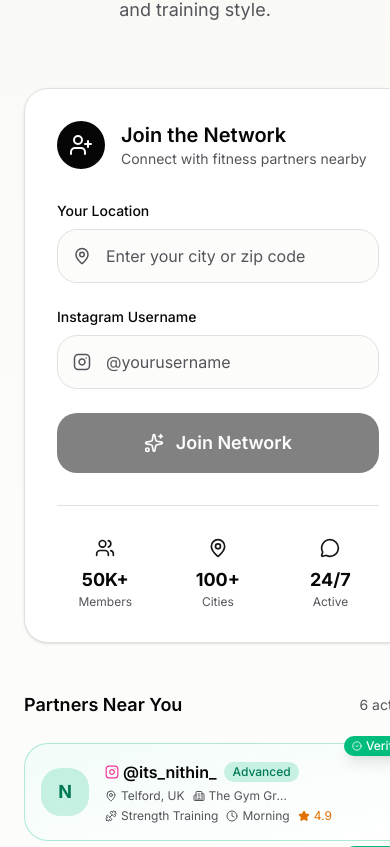
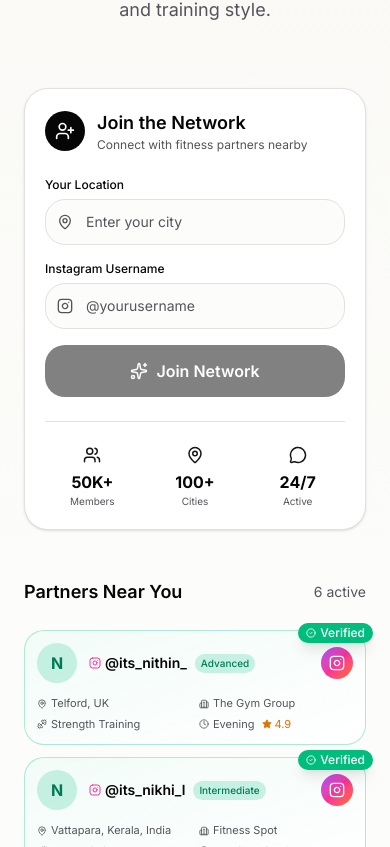
Before and after one commit to mailtovacancies-design/Fitacle-Web, a Next.js app: page / in a window 390 px wide. Shown: the part 8397-9244 px from the top of the page. Built offline with nearby package versions, Linux system fonts and the light colour scheme.

Commit message:
fix partner data and improve mobile layout
Update partner names and schedules; refine mobile layout for Join Network section and partner cards

```diff
--- a/components/fitacle/gym-partner.tsx
+++ b/components/fitacle/gym-partner.tsx
@@ -6,8 +6,8 @@ import { Users, MapPin, Instagram, Sparkles, UserPlus, Heart, MessageCircle, Dum
 
 // Real FITACLE community members
 const realPartners = [
-  { id: 1, username: "its_nithin_", location: "Telford, UK", gym: "The Gym Group", avatar: "N", focus: "Strength Training", level: "Advanced", rating: 4.9, schedule: "Morning", verified: true },
-  { id: 2, username: "its_nikhi_l", location: "Vattapar, Kerala, India", gym: "Fitness Spot", avatar: "N", focus: "Bodybuilding", level: "Intermediate", rating: 4.8, schedule: "Evening", verified: true },
+  { id: 1, username: "its_nithin_", location: "Telford, UK", gym: "The Gym Group", avatar: "N", focus: "Strength Training", level: "Advanced", rating: 4.9, schedule: "Evening", verified: true },
+  { id: 2, username: "its_nikhi_l", location: "Vattapara, Kerala, India", gym: "Fitness Spot", avatar: "N", focus: "Bodybuilding", level: "Intermediate", rating: 4.8, schedule: "Evening", verified: true },
   { id: 3, username: "razi_haroon", location: "Doha, Qatar", gym: "The Turbo Gym", avatar: "R", focus: "CrossFit", level: "Advanced", rating: 4.9, schedule: "Flexible", verified: true },
 ]
 
@@ -66,15 +66,15 @@ export function GymPartner() {
             viewport={{ once: true }}
             transition={{ duration: 0.8, ease: [0.22, 1, 0.36, 1] }}
             whileHover={{ y: -4 }}
-            className="bg-card rounded-3xl border border-border p-8 md:p-10 shadow-sm hover:shadow-xl transition-all duration-500"
+            className="bg-card rounded-2xl sm:rounded-3xl border border-border p-5 sm:p-8 md:p-10 shadow-sm hover:shadow-xl transition-all duration-500"
           >
-            <div className="flex items-center gap-4 mb-8">
-              <div className="p-3 rounded-2xl bg-foreground">
-                <UserPlus size={24} className="text-background" />
+            <div className="flex items-center gap-3 sm:gap-4 mb-6 sm:mb-8">
+              <div className="p-2.5 sm:p-3 rounded-xl sm:rounded-2xl bg-foreground">
+                <UserPlus size={20} className="text-background sm:w-6 sm:h-6" />
               </div>
               <div>
-                <h3 className="text-xl font-semibold text-foreground">Join the Network</h3>
-                <p className="text-sm text-muted-foreground">Connect with fitness partners nearby</p>
+                <h3 className="text-lg sm:text-xl font-semibold text-foreground">Join the Network</h3>
+                <p className="text-xs sm:text-sm text-muted-foreground">Connect with fitness partners nearby</p>
               </div>
             </div>
 
@@ -84,32 +84,32 @@ export function GymPartner() {
                   initial={{ opacity: 0 }}
                   animate={{ opacity: 1 }}
                   exit={{ opacity: 0 }}
-                  className="space-y-6"
+                  className="space-y-4 sm:space-y-6"
                 >
                   <div>
-                    <label className="block text-sm font-medium text-foreground mb-2">Your Location</label>
+                    <label className="block text-xs sm:text-sm font-medium text-foreground mb-1.5 sm:mb-2">Your Location</label>
                     <div className="relative">
-                      <MapPin size={18} className="absolute left-4 top-1/2 -translate-y-1/2 text-muted-foreground" />
+                      <MapPin size={16} className="absolute left-3 sm:left-4 top-1/2 -translate-y-1/2 text-muted-foreground sm:w-[18px] sm:h-[18px]" />
                       <input
                         type="text"
                         value={location}
                         onChange={(e) => setLocation(e.target.value)}
-                        placeholder="Enter your city or zip code"
-                        className="w-full py-3.5 pl-12 pr-4 bg-background border border-border rounded-xl text-foreground placeholder:text-muted-foreground focus:outline-none focus:ring-2 focus:ring-primary/20 focus:border-primary transition-all"
+                        placeholder="Enter your city"
+                        className="w-full py-3 sm:py-3.5 pl-10 sm:pl-12 pr-4 bg-background border border-border rounded-xl text-foreground text-sm sm:text-base placeholder:text-muted-foreground focus:outline-none focus:ring-2 focus:ring-primary/20 focus:border-primary transition-all"
                       />
                     </div>
                   </div>
 
                   <div>
-                    <label className="block text-sm font-medium text-foreground mb-2">Instagram Username</label>
+                    <label className="block text-xs sm:text-sm font-medium text-foreground mb-1.5 sm:mb-2">Instagram Username</label>
                     <div className="relative">
-                      <Instagram size={18} className="absolute left-4 top-1/2 -translate-y-1/2 text-muted-foreground" />
+                      <Instagram size={16} className="absolute left-3 sm:left-4 top-1/2 -translate-y-1/2 text-muted-foreground sm:w-[18px] sm:h-[18px]" />
                       <input
                         type="text"
                         value={instagram}
                         onChange={(e) => setInstagram(e.target.value)}
                         placeholder="@yourusername"
-                        className="w-full py-3.5 pl-12 pr-4 bg-background border border-border rounded-xl text-foreground placeholder:text-muted-foreground focus:outline-none focus:ring-2 focus:ring-primary/20 focus:border-primary transition-all"
+                        className="w-full py-3 sm:py-3.5 pl-10 sm:pl-12 pr-4 bg-background border border-border rounded-xl text-foreground text-sm sm:text-base placeholder:text-muted-foreground focus:outline-none focus:ring-2 focus:ring-primary/20 focus:border-primary transition-all"
                       />
                     </div>
                   </div>
@@ -119,9 +119,9 @@ export function GymPartner() {
                     whileTap={{ scale: 0.98 }}
                     onClick={handleJoin}
                     disabled={!location || !instagram}
-                    className="w-full py-4 bg-foreground text-background rounded-xl font-semibold text-lg flex items-center justify-center gap-3 hover:bg-foreground/90 transition-all disabled:opacity-50 disabled:cursor-not-allowed"
+                    className="w-full py-3.5 sm:py-4 bg-foreground text-background rounded-xl font-semibold text-base sm:text-lg flex items-center justify-center gap-2 sm:gap-3 hover:bg-foreground/90 transition-all disabled:opacity-50 disabled:cursor-not-allowed"
                   >
-                    <Sparkles size={20} />
+                    <Sparkles size={18} className="sm:w-5 sm:h-5" />
                     Join Network
                   </motion.button>
                 </motion.div>
@@ -146,16 +146,16 @@ export function GymPartner() {
             </AnimatePresence>
 
             {/* Stats */}
-            <div className="mt-8 pt-8 border-t border-border grid grid-cols-3 gap-4">
+            <div className="mt-6 sm:mt-8 pt-6 sm:pt-8 border-t border-border grid grid-cols-3 gap-2 sm:gap-4">
               {[
                 { icon: Users, label: "Members", value: "50K+" },
                 { icon: MapPin, label: "Cities", value: "100+" },
                 { icon: MessageCircle, label: "Active", value: "24/7" },
               ].map((stat, i) => (
                 <div key={i} className="text-center">
-                  <stat.icon size={20} className="text-primary mx-auto mb-2" />
-                  <div className="text-lg font-bold text-foreground">{stat.value}</div>
-                  <div className="text-xs text-muted-foreground">{stat.label}</div>
+                  <stat.icon size={18} className="text-primary mx-auto mb-1.5 sm:mb-2 sm:w-5 sm:h-5" />
+                  <div className="text-base sm:text-lg font-bold text-foreground">{stat.value}</div>
+                  <div className="text-[10px] sm:text-xs text-muted-foreground">{stat.label}</div>
                 </div>
               ))}
             </div>
@@ -183,7 +183,7 @@ export function GymPartner() {
                   viewport={{ once: true }}
                   transition={{ duration: 0.5, delay: index * 0.08, ease: [0.22, 1, 0.36, 1] }}
                   whileHover={{ y: -4, scale: 1.01 }}
-                  className={`relative bg-card rounded-2xl border p-4 hover:shadow-lg transition-all duration-300 group cursor-pointer ${
+                  className={`relative bg-card rounded-xl sm:rounded-2xl border p-3 sm:p-4 hover:shadow-lg transition-all duration-300 group cursor-pointer ${
                     partner.verified
                       ? "border-emerald-500/30 hover:border-emerald-500/50 bg-gradient-to-br from-emerald-500/5 to-transparent"
                       : "border-border hover:border-primary/30"
@@ -202,16 +202,55 @@ export function GymPartner() {
                     </motion.div>
                   )}
 
-                  <div className="flex items-center gap-4">
-                    <div className={`w-12 h-12 rounded-xl flex items-center justify-center text-lg font-bold transition-colors duration-300 ${
+                  {/* Mobile: Stack layout, Desktop: Row layout */}
+                  <div className="flex flex-col sm:flex-row sm:items-center gap-3 sm:gap-4">
+                    {/* Avatar and username row for mobile */}
+                    <div className="flex items-center gap-3 sm:block">
+                      <div className={`w-10 h-10 sm:w-12 sm:h-12 rounded-xl flex items-center justify-center text-base sm:text-lg font-bold transition-colors duration-300 shrink-0 ${
                         partner.verified
                           ? "bg-emerald-500/20 text-emerald-700 group-hover:bg-emerald-500 group-hover:text-white"
                           : "bg-accent text-foreground group-hover:bg-primary group-hover:text-primary-foreground"
                       }`}>
                         {partner.avatar}
                       </div>
+
+                      {/* Mobile: Username next to avatar */}
+                      <div className="sm:hidden flex-1 min-w-0">
+                        <div className="flex items-center gap-2 flex-wrap">
+                          <a
+                            href={`https://instagram.com/${partner.username}`}
+                            target="_blank"
+                            rel="noopener noreferrer"
+                            className="font-semibold text-sm text-foreground hover:text-primary transition-colors flex items-center gap-1"
+                          >
+                            <Instagram size={12} className="text-pink-500" />
+                            @{partner.username}
+                          </a>
+                          <span className={`px-1.5 py-0.5 rounded-full text-[10px] font-medium ${
+                            partner.verified
+                              ? "bg-emerald-500/20 text-emerald-700"
+                              : "bg-primary/10 text-primary"
+                          }`}>
+                            {partner.level}
+                          </span>
+                        </div>
+                      </div>
+
+                      {/* Mobile: Instagram button visible */}
+                      <a
+                        href={`https://instagram.com/${partner.username}`}
+                        target="_blank"
+                        rel="noopener noreferrer"
+                        className="sm:hidden p-2 rounded-lg bg-gradient-to-br from-purple-500 via-pink-500 to-orange-500 text-white shrink-0"
+                      >
+                        <Instagram size={16} />
+                      </a>
+                    </div>
+
+                    {/* Content section */}
                     <div className="flex-1 min-w-0">
-                      <div className="flex items-center gap-2 mb-1">
+                      {/* Desktop: Username row */}
+                      <div className="hidden sm:flex items-center gap-2 mb-1">
                         <a
                           href={`https://instagram.com/${partner.username}`}
                           target="_blank"
@@ -229,36 +268,38 @@ export function GymPartner() {
                           {partner.level}
                         </span>
                       </div>
-                      <div className="flex flex-wrap items-center gap-2 sm:gap-3">
-                        <span className="text-xs sm:text-sm text-muted-foreground flex items-center gap-1">
-                          <MapPin size={12} />
-                          <span className="truncate max-w-[120px] sm:max-w-none">{partner.location}</span>
+
+                      {/* Location and gym - clean 2-column grid on mobile */}
+                      <div className="grid grid-cols-2 gap-x-2 gap-y-1 sm:flex sm:flex-wrap sm:items-center sm:gap-3">
+                        <span className="text-[11px] sm:text-sm text-muted-foreground flex items-center gap-1">
+                          <MapPin size={10} className="sm:w-3 sm:h-3 shrink-0" />
+                          <span className="truncate">{partner.location}</span>
                         </span>
-                        <span className="text-xs sm:text-sm text-muted-foreground flex items-center gap-1">
-                          <Building2 size={12} />
-                          <span className="truncate max-w-[80px] sm:max-w-none">{partner.gym}</span>
+                        <span className="text-[11px] sm:text-sm text-muted-foreground flex items-center gap-1">
+                          <Building2 size={10} className="sm:w-3 sm:h-3 shrink-0" />
+                          <span className="truncate">{partner.gym}</span>
                         </span>
-                      </div>
-                      <div className="flex flex-wrap items-center gap-2 sm:gap-3 mt-1">
-                        <span className="text-xs sm:text-sm text-muted-foreground flex items-center gap-1">
-                          <Dumbbell size={12} />
-                          {partner.focus}
+                        <span className="text-[11px] sm:text-sm text-muted-foreground flex items-center gap-1">
+                          <Dumbbell size={10} className="sm:w-3 sm:h-3 shrink-0" />
+                          <span className="truncate">{partner.focus}</span>
                         </span>
-                        <span className="text-xs sm:text-sm text-muted-foreground flex items-center gap-1">
-                          <Clock size={12} />
+                        <span className="text-[11px] sm:text-sm text-muted-foreground flex items-center gap-1">
+                          <Clock size={10} className="sm:w-3 sm:h-3 shrink-0" />
                           {partner.schedule}
+                          <span className="text-amber-600 flex items-center gap-0.5 ml-1">
+                            <Star size={10} className="fill-current shrink-0" />
+                            {partner.rating}
                           </span>
-                        <span className="text-xs sm:text-sm flex items-center gap-1 text-amber-600">
-                          <Star size={12} className="fill-current" />
-                          {partner.rating}
                         </span>
                       </div>
                     </div>
+
+                    {/* Desktop: Instagram button */}
                     <a
                       href={`https://instagram.com/${partner.username}`}
                       target="_blank"
                       rel="noopener noreferrer"
-                      className="p-2.5 rounded-xl bg-gradient-to-br from-purple-500 via-pink-500 to-orange-500 text-white hover:shadow-lg transition-all duration-300 opacity-0 group-hover:opacity-100"
+                      className="hidden sm:block p-2.5 rounded-xl bg-gradient-to-br from-purple-500 via-pink-500 to-orange-500 text-white hover:shadow-lg transition-all duration-300 opacity-0 group-hover:opacity-100"
                     >
                       <Instagram size={18} />
                     </a>
```
Lines whose indentation alone changed are shown as unchanged.
